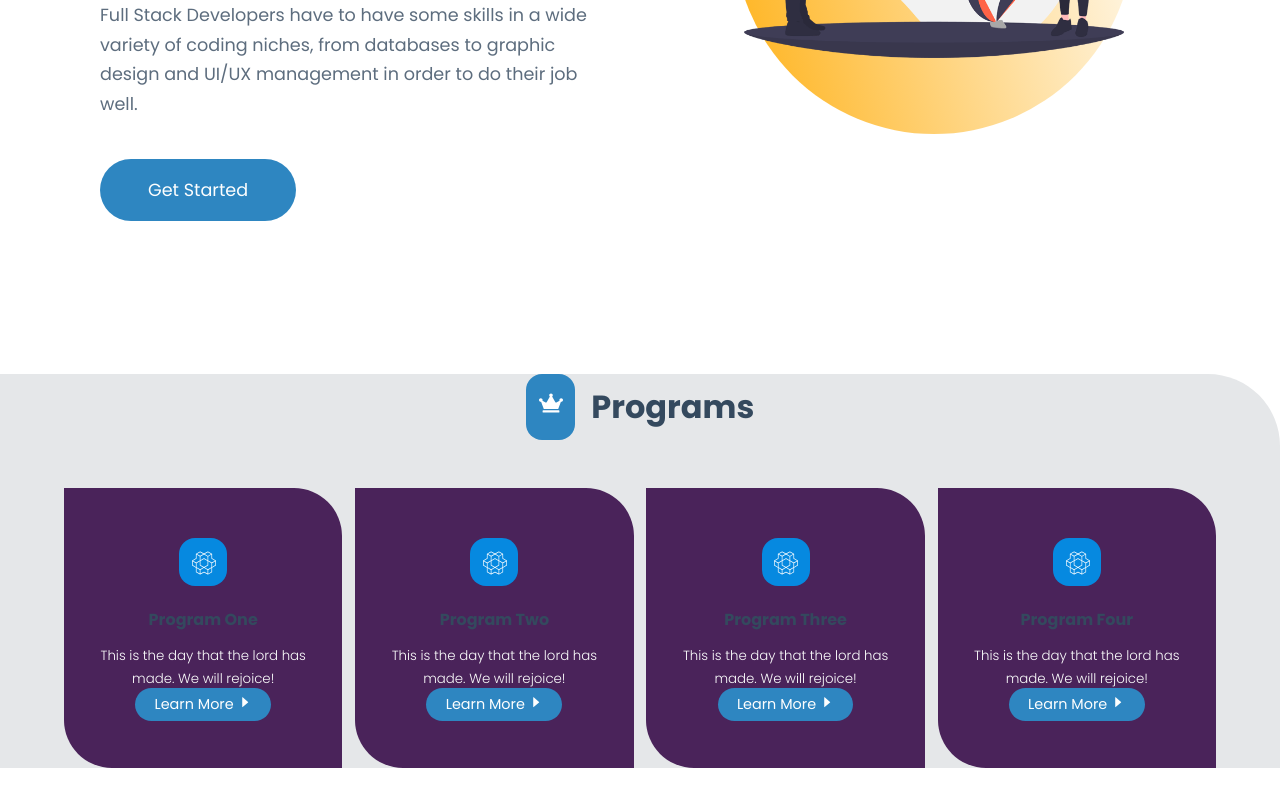
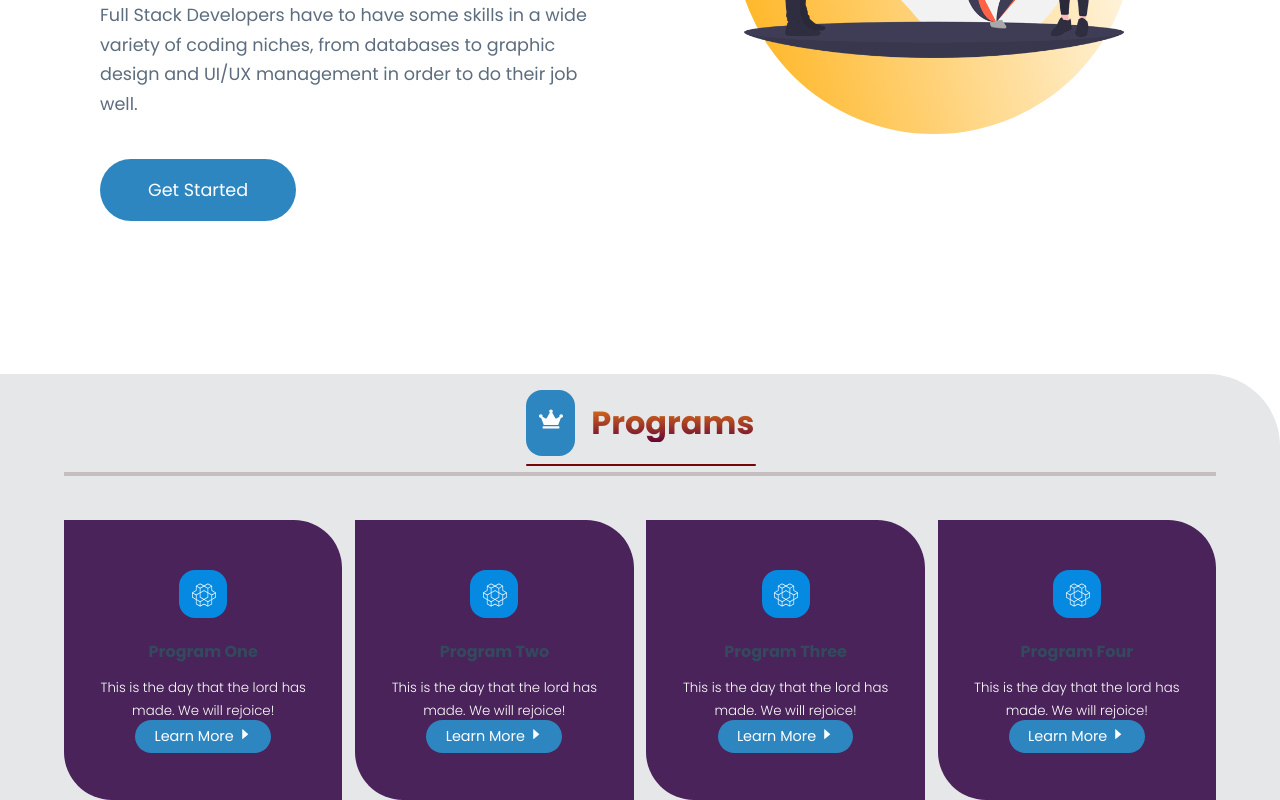
Before and after one commit to belaymit/reactjs-website, a React (Create React App) app: page / in a window 1280 px wide. Shown: the part 559-1359 px from the top of the page. Before the commit the page ends 1327 px from the top, so only its background shows below. Built offline with nearby package versions, Linux system fonts and the light colour scheme.

Commit message:
added webkit shadwo to programs header

```diff
--- a/src/index.css
+++ b/src/index.css
@@ -105,6 +105,11 @@ section {
   align-items: center;
   justify-content: center;
   gap: 1rem;
+  width: 100%;
+  padding: 1rem 0;
+  moz-box-shadow: 0 4px 4px rgba(0, 0, 0, 0.4);
+  -webkit-box-shadow: 0 4px 4px rgba(160, 164, 165, 0.4);
+  box-shadow: 0 4px 0 rgba(148, 125, 125, 0.4);
 }
 
 .section-head span {
@@ -113,6 +118,24 @@ section {
   border-radius: 1rem;
   color: #fff;
   font-size: 1.5rem;
+  position: relative;
+}
+
+.section-head span::before {
+  content: '';
+  position: absolute;
+  bottom: -10px;
+  left: 0;
+  width: 230px;
+  height: 2px;
+  border-radius: 10px;
+  background: rgb(119, 4, 4);
+}
+
+.section-head h2 {
+  background: -webkit-linear-gradient(#e97b14, hsl(330, 91%, 21%));
+  -webkit-background-clip: text;
+  -webkit-text-fill-color: transparent;
 }
 
 .card {
```
